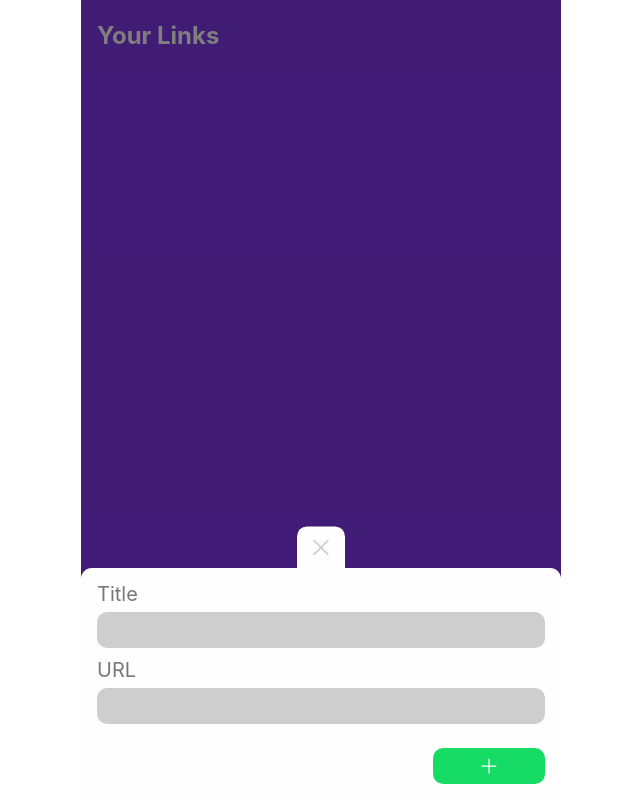
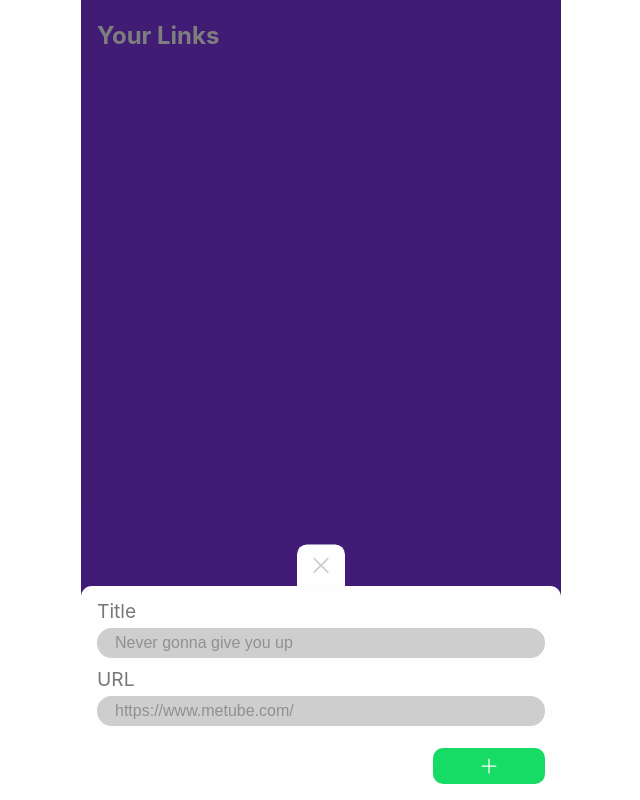
Before and after one commit to Jyun-Peng/Website-Queue, a React (Create React App) app: page / in a window 1280 px wide. Both pictures are taken after a click on the button 640 px from the left and 754 px from the top of the page. Shown: the whole page, without its empty margins (319-959 px from the left). Built offline with nearby package versions, Linux system fonts and the light colour scheme.

Commit message:
Add input bar shadow and hostname info

```diff
--- a/src/components/InputBar.js
+++ b/src/components/InputBar.js
@@ -7,13 +7,23 @@ import '../cssAnimation/inputBar.css';
 
 const StyledWrapper = styled.div`
     width: 100%;
+    &:before {
+        content: '';
+        display: block;
+        width: 100%;
+        height: 5.5rem;
+        background: linear-gradient(transparent, #8338ecbf 50%, #8338ecdf 100%);
+        position: absolute;
+        bottom: 0;
+        left: 0;
+    }
 `;
 const StyledMainWrapper = styled.div`
     background-color: var(--color-white);
     padding: 1rem;
 `;
 const StyledOpenBtnWrapper = styled.div`
-    padding: 0 1rem 1rem 1rem;
+    padding: 1.5rem 1rem 1rem 1rem;
     display: flex;
     justify-content: center;
     align-items: center;
@@ -50,7 +60,7 @@ const StyledOpenBtn = styled(Button)`
     background-color: var(--color-white);
     font-size: 1.75rem;
     width: 100%;
-    height: 3.75rem;
+    height: 3rem;
     border: none;
     display: flex;
     justify-content: center;
@@ -83,21 +93,20 @@ const StyledCloseBtn = styled(Button)`
     }
 `;
 const StyledLabel = styled.label`
-    font-size: 1.25rem;
+    font-size: 1.2rem;
     color: var(--color-dark-gray);
 `;
 const StyledInput = styled.input`
     display: block;
     width: 100%;
-    height: 2.25rem;
     color: var(--color-dark-gray);
     background-color: var(--color-gray);
-    border: 2px solid ${(props) => (props.valid ? 'var(--color-gray)' : 'var(--color-warning)')};
-    border-radius: 0.625rem;
+    border: 0.125rem solid ${(props) => (props.valid ? 'var(--color-gray)' : 'var(--color-warning)')};
+    border-radius: 0.925rem;
     outline: none;
     margin-bottom: ${(props) => (props.mb ? props.mb : '0')};
-    margin-top: 0.5rem;
-    padding: 0 1rem;
+    margin-top: 0.4rem;
+    padding: 0.25rem 1rem;
     font-size: 1rem;
     transition: background-color 300ms, border 300ms;
     cursor: default;
@@ -107,8 +116,10 @@ const StyledInput = styled.input`
         border: 2px solid var(--color-green);
         color: var(--color-black);
     }
+    &::placeholder {
+        color: rgba(0, 0, 0, 0.3);
+    }
 `;
-
 function checkValidURL(url) {
     let res;
     try {
@@ -118,7 +129,6 @@ function checkValidURL(url) {
     }
     return true;
 }
-
 function InputBar({ handleAddData, isOpen, setIsOpen }) {
     const [isOn, setIsOn] = useState(false);
     const [titleValid, setTitleValid] = useState(true);
@@ -131,27 +141,30 @@ function InputBar({ handleAddData, isOpen, setIsOpen }) {
         setFunction(ref.current.value);
     };
     const handleAdd = (e) => {
-        // e.preventDefault();
-        const titleIsValid = title !== '';
-        const urlIsValid = url !== '' && checkValidURL(url);
-        if (!titleIsValid || !urlIsValid) {
-            if (!titleIsValid) setTitleValid(false);
-            if (!urlIsValid) setUrlValid(false);
+        if (title === '' || url === '') {
+            if (title === '') setTitleValid(false);
+            if (url === '') setUrlValid(false);
             return;
         }
-        handleAddData(title, url);
+        let hostname;
+        try {
+            const u = new URL(url);
+            hostname = u.hostname;
+        } catch (err) {
+            setUrlValid(false);
+            return;
+        }
+        handleAddData(title, url, hostname);
         setTitle('');
         setUrl('');
         setIsOpen(false);
     };
     const handleOpen = (e) => {
-        // e.preventDefault();
         setTitleValid(true);
         setUrlValid(true);
         setIsOpen(true);
     };
     const handleClose = (e) => {
-        // e.preventDefault();
         setTitle('');
         setUrl('');
         setIsOpen(false);
@@ -189,6 +202,7 @@ function InputBar({ handleAddData, isOpen, setIsOpen }) {
                                 value={title}
                                 name="title"
                                 mb="0.75rem"
+                                placeholder="Never gonna give you up"
                             />
                         </StyledLabel>
 
@@ -202,7 +216,8 @@ function InputBar({ handleAddData, isOpen, setIsOpen }) {
                                 onClick={() => setUrlValid(true)}
                                 value={url}
                                 name="url"
-                                mb="1.5rem"
+                                mb="1.4rem"
+                                placeholder="https://www.metube.com/"
                             />
                         </StyledLabel>
                         <StyledBtnGroup>
--- a/src/components/LinkItem.js
+++ b/src/components/LinkItem.js
@@ -12,13 +12,22 @@ const StyledLink = styled.a`
     background-color: var(--color-white);
     opacity: 0.7;
     border-radius: 0.4rem;
-    font-size: 1.25rem;
+    font-size: 1rem;
     line-height: 1.2;
-    padding: 0.8rem 1rem 0.8rem 1rem;
+    padding: 0.5rem 0.8rem;
     text-decoration: none;
     transition: opacity 0.2s;
     &:hover {
         opacity: 1;
+    }
+    & > h3 {
+        font-size: 1rem;
+        line-height: 1;
+        margin-bottom: 0.25rem;
+    }
+    & > p {
+        font-size: 0.8rem;
+        line-height: 1;
     }
 `;
 
```
